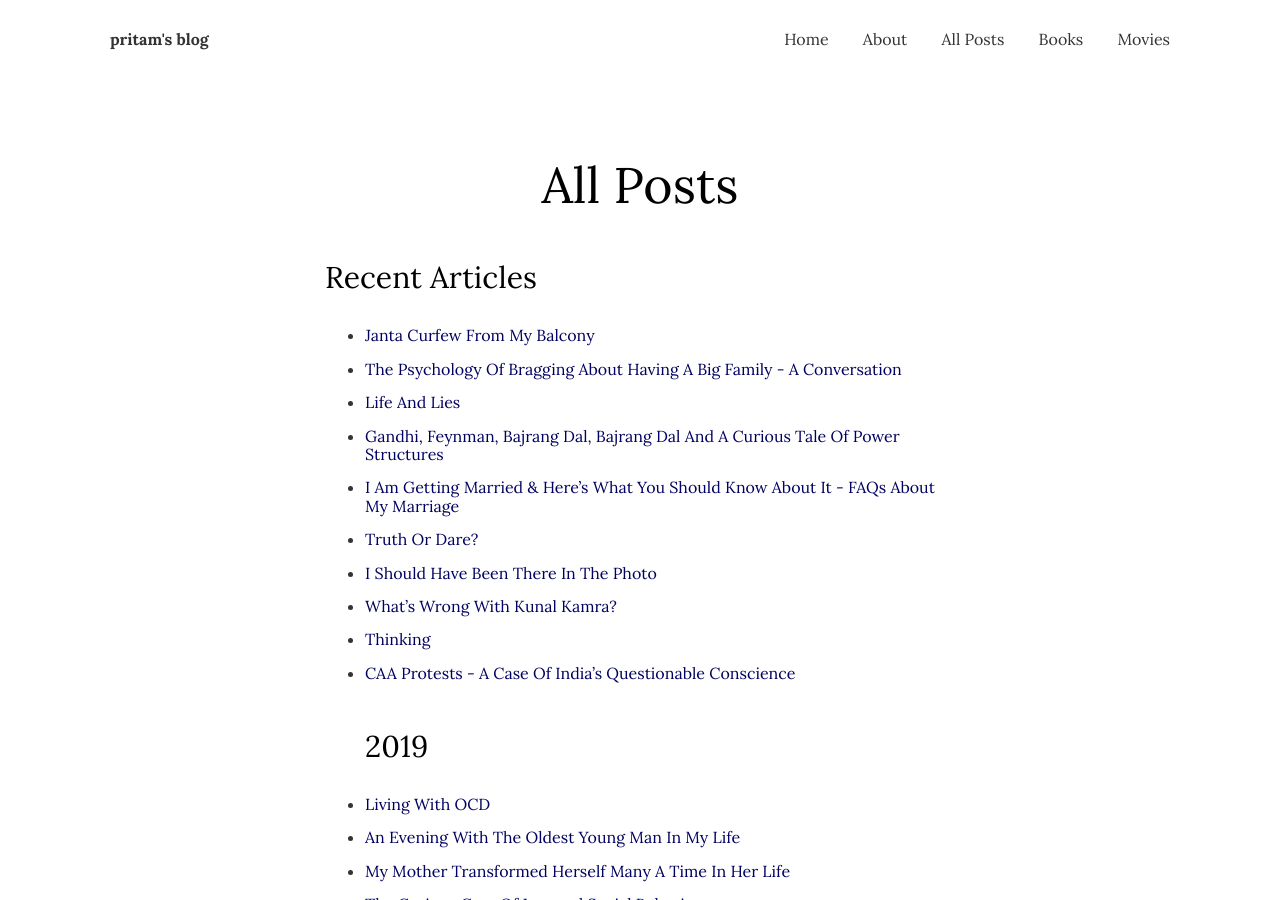
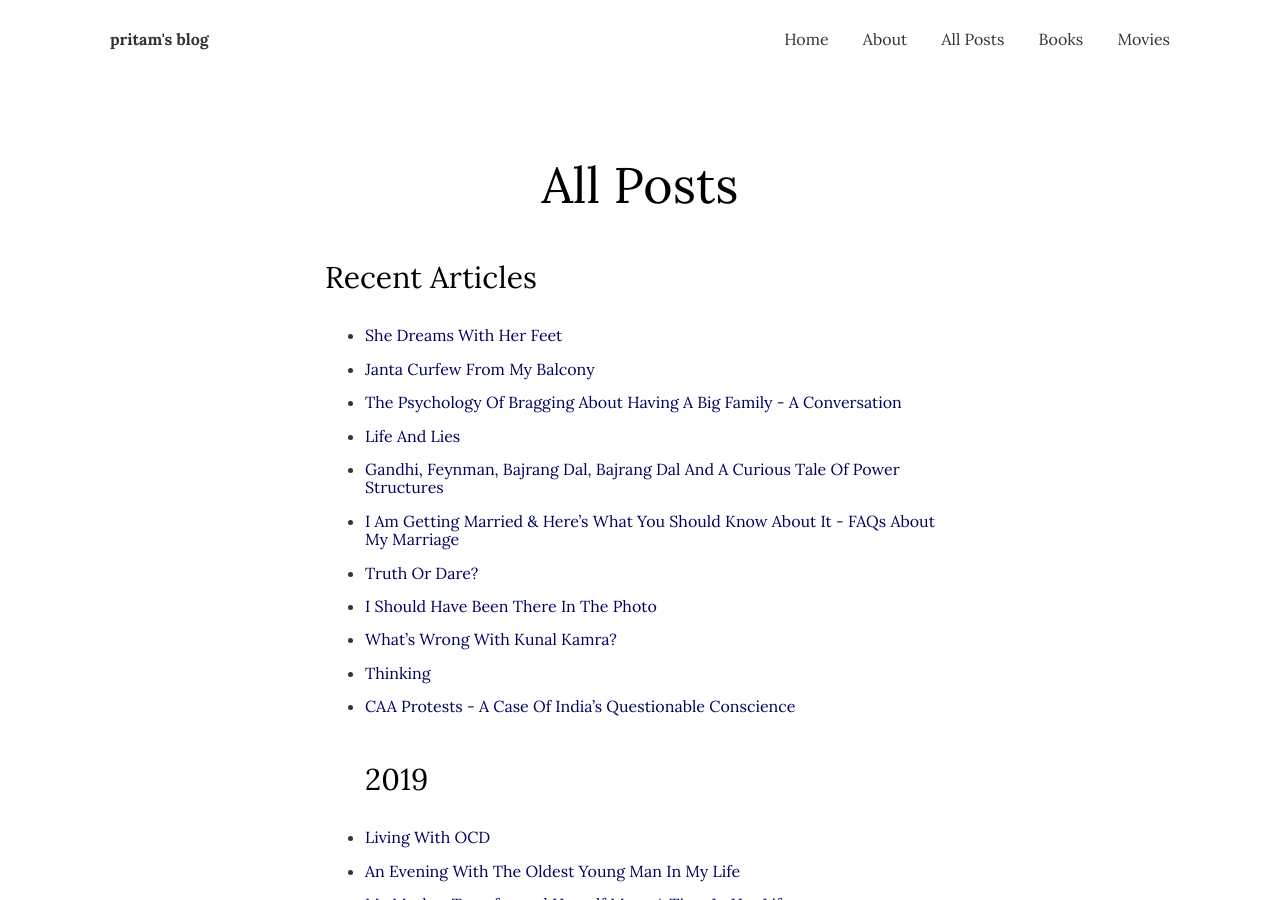
Before and after one commit to argumentativeyouth/pblog, a Jekyll site: the page built from _pages/all-posts.md, in a window 1280 px wide and 900 px high. Built offline with Jekyll 4.4.1, drawn with Linux system fonts in a browser that asks for light colours.

Commit message:
Update all-posts.md

```diff
--- a/_pages/all-posts.md
+++ b/_pages/all-posts.md
@@ -5,6 +5,7 @@ permalink: /all-posts/
 image:
 ---
 ## Recent Articles
+* [She Dreams With Her Feet](https://pritams.blog/she-dreams-with-her-feet/)
 * [Janta Curfew From My Balcony](https://pritams.blog/janta-curfew-from-my-balcony/)
 * [The Psychology Of Bragging About Having A Big Family - A Conversation](https://pritams.blog/the-psychology-of-bragging-about-having-a-big-family)
 * [Life And Lies](https://pritams.blog/life-and-lies/)
```
